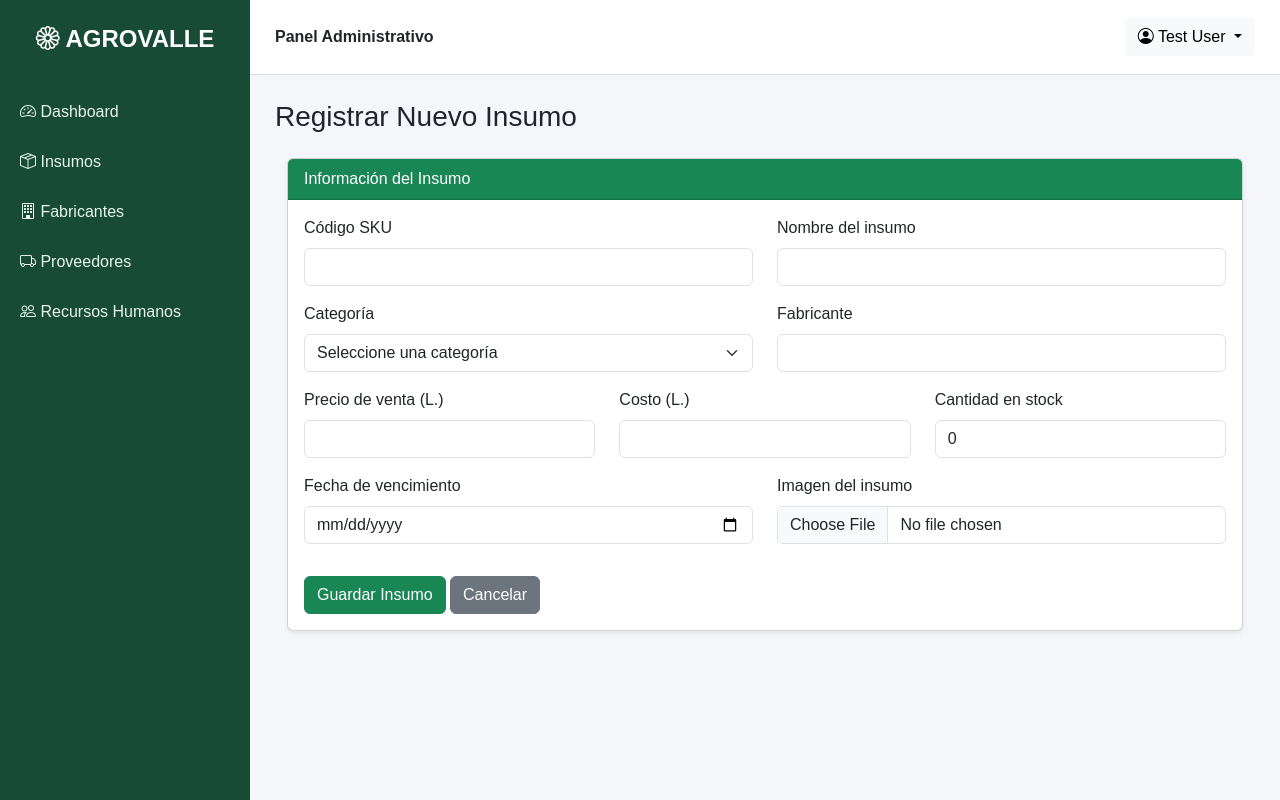
After one commit to Flor-1205/examen_2, a Laravel app: page /insumos/create in a window 1280 px wide. The commit adds this page. Run offline with Laravel 12, Linux system fonts and the light colour scheme; a user stored in the database is signed in; data comes from the database, SQL or seed files in the repository.

Commit message:
Implementación del módulo de insumos

```diff
--- /dev/null
+++ b/app/Http/Controllers/InsumoController.php
@@ -0,0 +1,93 @@
+<?php
+
+namespace App\Http\Controllers;
+
+use App\Models\Insumo;
+use Illuminate\Http\Request;
+
+class InsumoController extends Controller
+{
+    public function index()
+    {
+        $insumos = Insumo::all();
+
+        return view('insumos.index', compact('insumos'));
+    }
+
+    public function create()
+    {
+        return view('insumos.create');
+    }
+
+    public function store(Request $request)
+    {
+        $request->validate([
+            'sku' => 'required|unique:insumos,sku',
+            'nombre' => 'required|string|max:255',
+            'categoria' => 'required|string',
+            'precio' => 'required|numeric|min:0',
+            'costo' => 'required|numeric|min:0',
+            'stock' => 'required|integer|min:0',
+            'imagen' => 'nullable|image|mimes:jpg,jpeg,png,webp|max:5120',
+            'fabricante' => 'nullable|string|max:255',
+            'fecha_vencimiento' => 'nullable|date',
+        ]);
+
+        $datos = $request->all();
+
+        if ($request->hasFile('imagen')) {
+            $datos['imagen'] = $request->file('imagen')
+                ->store('insumos', 'public');
+        }
+
+        Insumo::create($datos);
+
+        return redirect()->route('insumos.index')
+            ->with('success', 'Insumo registrado correctamente.');
+    }
+
+    public function show(Insumo $insumo)
+    {
+        return view('insumos.show', compact('insumo'));
+    }
+
+    public function edit(Insumo $insumo)
+    {
+        return view('insumos.edit', compact('insumo'));
+    }
+
+    public function update(Request $request, Insumo $insumo)
+    {
+        $request->validate([
+            'sku' => 'required|unique:insumos,sku,' . $insumo->id,
+            'nombre' => 'required|string|max:255',
+            'categoria' => 'required|string',
+            'precio' => 'required|numeric|min:0',
+            'costo' => 'required|numeric|min:0',
+            'stock' => 'required|integer|min:0',
+            'imagen' => 'nullable|image|mimes:jpg,jpeg,png,webp|max:5120',
+            'fabricante' => 'nullable|string|max:255',
+            'fecha_vencimiento' => 'nullable|date',
+        ]);
+
+        $datos = $request->all();
+
+        if ($request->hasFile('imagen')) {
+            $datos['imagen'] = $request->file('imagen')
+                ->store('insumos', 'public');
+        }
+
+        $insumo->update($datos);
+
+        return redirect()->route('insumos.index')
+            ->with('success', 'Insumo actualizado correctamente.');
+    }
+
+    public function destroy(Insumo $insumo)
+    {
+        $insumo->delete();
+
+        return redirect()->route('insumos.index')
+            ->with('success', 'Insumo eliminado correctamente.');
+    }
+}
--- /dev/null
+++ b/resources/views/insumos/create.blade.php
@@ -0,0 +1,110 @@
+<x-app-layout>
+    <x-slot name="header">
+        Registrar Nuevo Insumo
+    </x-slot>
+
+    <div class="container-fluid">
+        <div class="card shadow-sm">
+            <div class="card-header bg-success text-white">
+                Información del Insumo
+            </div>
+
+            <div class="card-body">
+
+                @if ($errors->any())
+                    <div class="alert alert-danger">
+                        <ul class="mb-0">
+                            @foreach ($errors->all() as $error)
+                                <li>{{ $error }}</li>
+                            @endforeach
+                        </ul>
+                    </div>
+                @endif
+
+                <form action="{{ route('insumos.store') }}"
+                      method="POST"
+                      enctype="multipart/form-data">
+                    @csrf
+
+                    <div class="row">
+                        <div class="col-md-6 mb-3">
+                            <label class="form-label">Código SKU</label>
+                            <input type="text" name="sku" class="form-control"
+                                   value="{{ old('sku') }}" required>
+                        </div>
+
+                        <div class="col-md-6 mb-3">
+                            <label class="form-label">Nombre del insumo</label>
+                            <input type="text" name="nombre" class="form-control"
+                                   value="{{ old('nombre') }}" required>
+                        </div>
+
+                        <div class="col-md-6 mb-3">
+                            <label class="form-label">Categoría</label>
+                            <select name="categoria" class="form-select" required>
+                                <option value="">Seleccione una categoría</option>
+                                <option value="Fertilizantes">Fertilizantes</option>
+                                <option value="Semillas">Semillas</option>
+                                <option value="Plaguicidas">Plaguicidas</option>
+                                <option value="Herramientas">Herramientas</option>
+                                <option value="Otros">Otros</option>
+                            </select>
+                        </div>
+
+                        <div class="col-md-6 mb-3">
+                            <label class="form-label">Fabricante</label>
+                            <input type="text" name="fabricante" class="form-control"
+                                   value="{{ old('fabricante') }}">
+                        </div>
+
+                        <div class="col-md-4 mb-3">
+                            <label class="form-label">Precio de venta (L.)</label>
+                            <input type="number" step="0.01" min="0"
+                                   name="precio" class="form-control"
+                                   value="{{ old('precio') }}" required>
+                        </div>
+
+                        <div class="col-md-4 mb-3">
+                            <label class="form-label">Costo (L.)</label>
+                            <input type="number" step="0.01" min="0"
+                                   name="costo" class="form-control"
+                                   value="{{ old('costo') }}" required>
+                        </div>
+
+                        <div class="col-md-4 mb-3">
+                            <label class="form-label">Cantidad en stock</label>
+                            <input type="number" min="0" name="stock"
+                                   class="form-control"
+                                   value="{{ old('stock', 0) }}" required>
+                        </div>
+
+                        <div class="col-md-6 mb-3">
+                            <label class="form-label">Fecha de vencimiento</label>
+                            <input type="date" name="fecha_vencimiento"
+                                   class="form-control"
+                                   value="{{ old('fecha_vencimiento') }}">
+                        </div>
+
+                        <div class="col-md-6 mb-3">
+                            <label class="form-label">Imagen del insumo</label>
+                            <input type="file" name="imagen"
+                                   class="form-control" accept="image/*">
+                        </div>
+                    </div>
+
+                    <div class="mt-3">
+                        <button type="submit" class="btn btn-success">
+                            Guardar Insumo
+                        </button>
+
+                        <a href="{{ route('insumos.index') }}"
+                           class="btn btn-secondary">
+                            Cancelar
+                        </a>
+                    </div>
+
+                </form>
+            </div>
+        </div>
+    </div>
+</x-app-layout>
--- a/resources/views/layouts/app.blade.php
+++ b/resources/views/layouts/app.blade.php
@@ -1,36 +1,141 @@
 <!DOCTYPE html>
-<html lang="{{ str_replace('_', '-', app()->getLocale()) }}">
+<html lang="es">
 <head>
-        <meta charset="utf-8">
-        <meta name="viewport" content="width=device-width, initial-scale=1">
-        <meta name="csrf-token" content="{{ csrf_token() }}">
+    <meta charset="UTF-8">
+    <meta name="viewport" content="width=device-width, initial-scale=1.0">
+    <title>AGROVALLE HONDURAS</title>
 
-        <title>{{ config('app.name', 'Laravel') }}</title>
+    <link href="https://cdn.jsdelivr.net/npm/bootstrap@5.3.3/dist/css/bootstrap.min.css" rel="stylesheet">
+    <link href="https://cdn.jsdelivr.net/npm/bootstrap-icons@1.11.3/font/bootstrap-icons.min.css" rel="stylesheet">
 
-        <!-- Fonts -->
-        <link rel="preconnect" href="https://fonts.bunny.net">
-        <link href="https://fonts.bunny.net/css?family=figtree:400,500,600&display=swap" rel="stylesheet" />
+    <style>
+        body {
+            background-color: #f4f6f9;
+            font-family: Arial, sans-serif;
+        }
 
-        <!-- Scripts -->
-        @vite(['resources/css/app.css', 'resources/js/app.js'])
+        .sidebar {
+            width: 250px;
+            min-height: 100vh;
+            background-color: #174b35;
+            position: fixed;
+            top: 0;
+            left: 0;
+            color: white;
+        }
+
+        .sidebar h4 {
+            padding: 25px 15px;
+            text-align: center;
+            font-weight: bold;
+        }
+
+        .sidebar a {
+            display: block;
+            color: #e8f5ed;
+            text-decoration: none;
+            padding: 13px 20px;
+        }
+
+        .sidebar a:hover {
+            background-color: #26734d;
+            color: white;
+        }
+
+        .contenido {
+            margin-left: 250px;
+        }
+
+        .barra-superior {
+            background: white;
+            padding: 18px 25px;
+            border-bottom: 1px solid #ddd;
+        }
+
+        .contenido-principal {
+            padding: 25px;
+        }
+
+        @media (max-width: 768px) {
+            .sidebar {
+                width: 100%;
+                min-height: auto;
+                position: relative;
+            }
+
+            .contenido {
+                margin-left: 0;
+            }
+        }
+    </style>
 </head>
-    <body class="font-sans antialiased">
-        <div class="min-h-screen bg-gray-100">
-            @include('layouts.navigation')
 
-            <!-- Page Heading -->
+<body>
+
+    <div class="sidebar">
+        <h4><i class="bi bi-flower1"></i> AGROVALLE</h4>
+
+        <a href="{{ route('dashboard') }}">
+            <i class="bi bi-speedometer2"></i> Dashboard
+        </a>
+
+        <a href="{{ route('insumos.index') }}">
+            <i class="bi bi-box-seam"></i> Insumos
+        </a>
+
+        <a href="#">
+            <i class="bi bi-building"></i> Fabricantes
+        </a>
+
+        <a href="#">
+            <i class="bi bi-truck"></i> Proveedores
+        </a>
+
+        <a href="#">
+            <i class="bi bi-people"></i> Recursos Humanos
+        </a>
+    </div>
+
+    <div class="contenido">
+
+        <div class="barra-superior d-flex justify-content-between align-items-center">
+            <strong>Panel Administrativo</strong>
+
+            <div class="dropdown">
+                <button class="btn btn-light dropdown-toggle" data-bs-toggle="dropdown">
+                    <i class="bi bi-person-circle"></i>
+                    {{ Auth::user()->name }}
+                </button>
+
+                <ul class="dropdown-menu dropdown-menu-end">
+                    <li>
+                        <a class="dropdown-item" href="{{ route('profile.edit') }}">
+                            Mi perfil
+                        </a>
+                    </li>
+                    <li>
+                        <form method="POST" action="{{ route('logout') }}">
+                            @csrf
+                            <button class="dropdown-item" type="submit">
+                                Cerrar sesión
+                            </button>
+                        </form>
+                    </li>
+                </ul>
+            </div>
+        </div>
+
+        <main class="contenido-principal">
             @isset($header)
-                <header class="bg-white shadow">
-                    <div class="max-w-7xl mx-auto py-6 px-4 sm:px-6 lg:px-8">
-                        {{ $header }}
-                    </div>
-                </header>
+                <h3 class="mb-4">{{ $header }}</h3>
             @endisset
 
-            <!-- Page Content -->
-            <main>
             {{ $slot }}
         </main>
+
     </div>
+
+    <script src="https://cdn.jsdelivr.net/npm/bootstrap@5.3.3/dist/js/bootstrap.bundle.min.js"></script>
+
 </body>
 </html>
--- a/routes/web.php
+++ b/routes/web.php
@@ -2,6 +2,7 @@
 
 use App\Http\Controllers\ProfileController;
 use Illuminate\Support\Facades\Route;
+use App\Http\Controllers\InsumoController;
 
 Route::get('/', function () {
     return view('welcome');
@@ -15,6 +16,7 @@ Route::middleware('auth')->group(function () {
     Route::get('/profile', [ProfileController::class, 'edit'])->name('profile.edit');
     Route::patch('/profile', [ProfileController::class, 'update'])->name('profile.update');
     Route::delete('/profile', [ProfileController::class, 'destroy'])->name('profile.destroy');
+    Route::resource('insumos', InsumoController::class)->middleware('auth');
 });
 
 require __DIR__.'/auth.php';
```
Also changed, not shown: app/Models/Insumo.php (added, +22 -0 lines), resources/views/insumos/edit.blade.php (added, +103 -0 lines), resources/views/insumos/index.blade.php (added, +80 -0 lines), database/migrations/2026_11_13_012310_create_insumos_table.php (added). Lines whose indentation alone changed are shown as unchanged.
